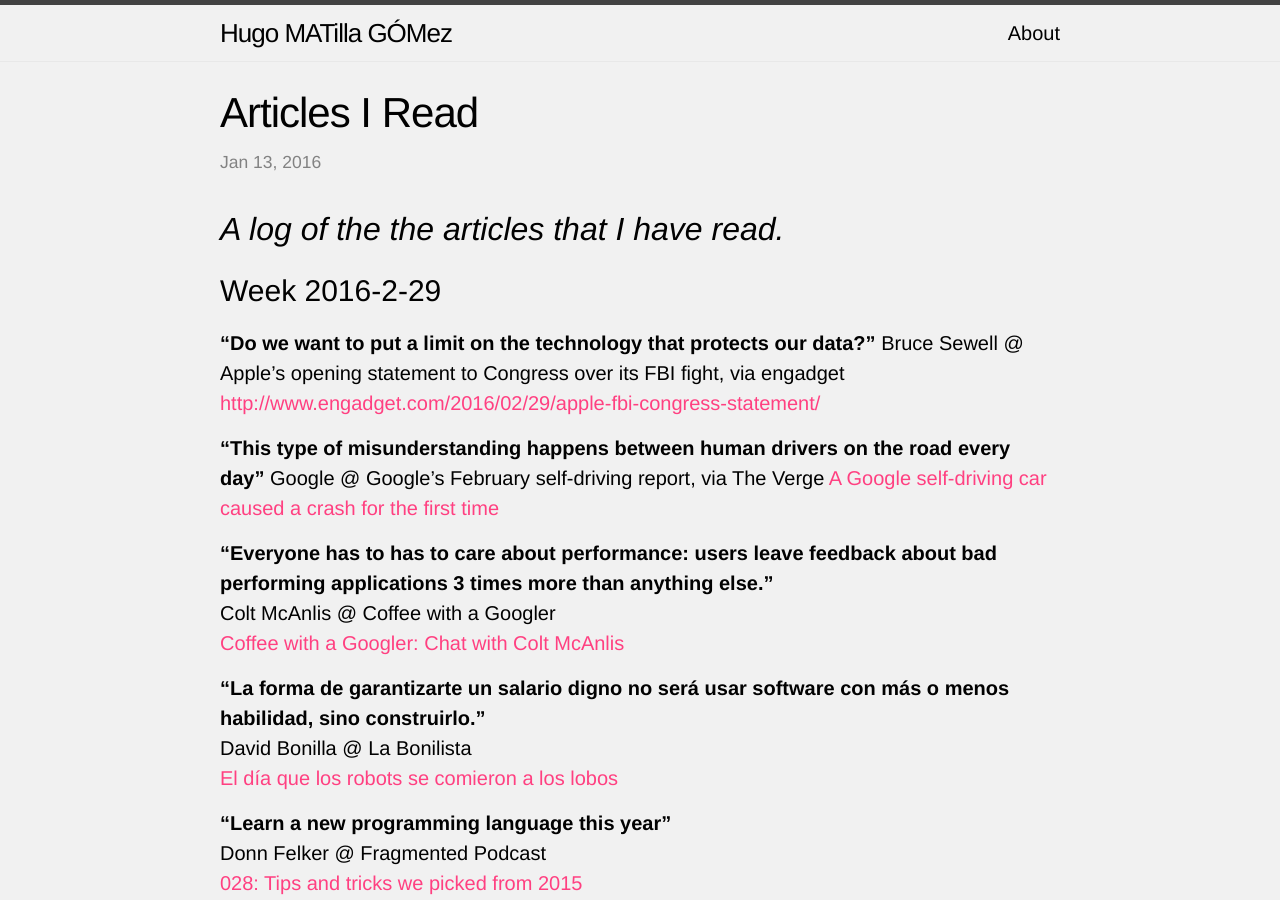
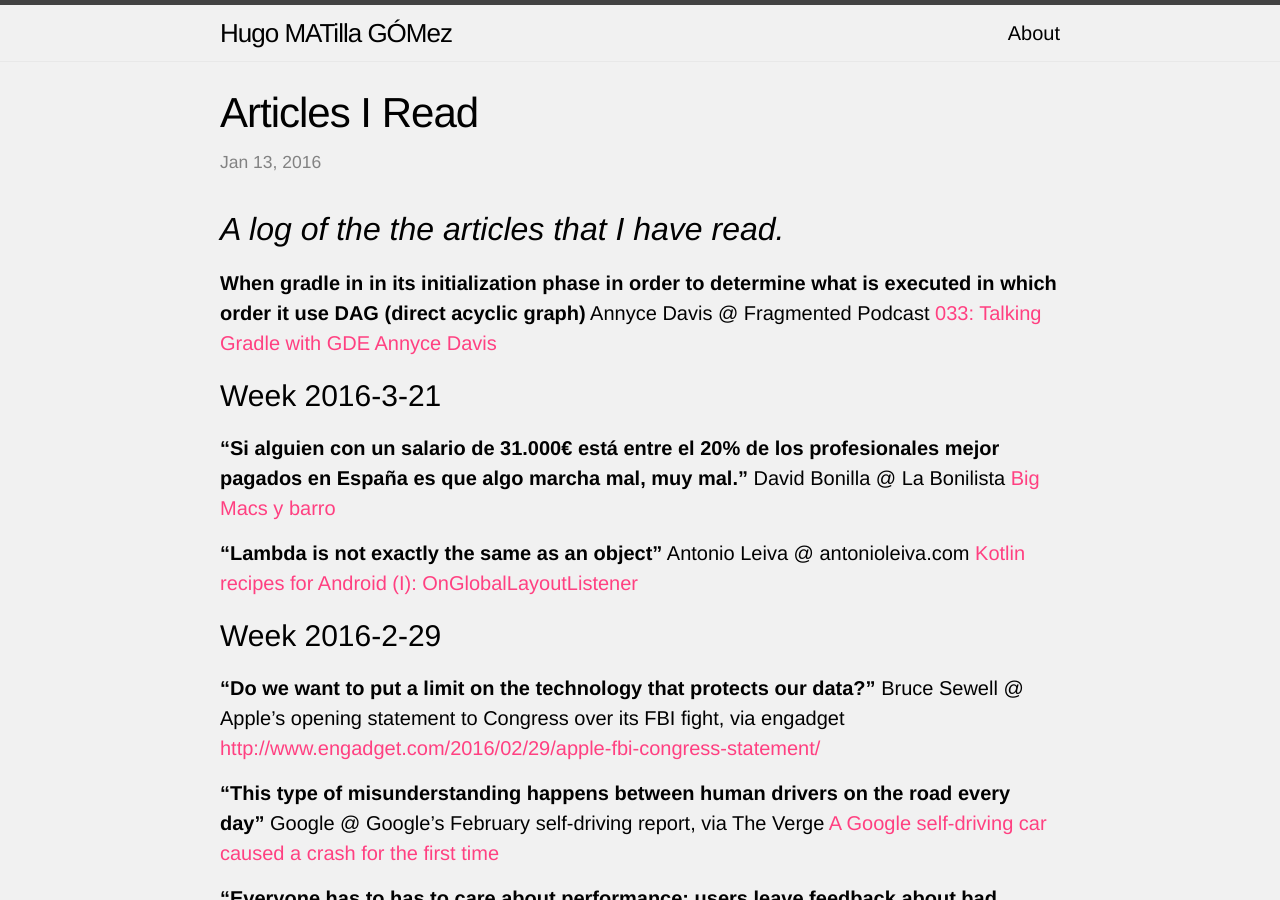
Before and after one commit to HugoMatilla/hugomatilla.github.io, a Jekyll site: the page built from _posts/2016-01-13-Articles-Read.md, in a window 1280 px wide and 900 px high. Built offline with Jekyll 4.4.1, drawn with Linux system fonts in a browser that asks for light colours.

Commit message:
Update articles I read

```diff
--- a/_posts/2016-01-13-Articles-Read.md
+++ b/_posts/2016-01-13-Articles-Read.md
@@ -7,6 +7,19 @@ image : main-articles.jpg
 ---
 
 ## _A log of the the articles that I have read._
+
+**When gradle in in its initialization phase in order to determine what is executed in which order it use DAG (direct acyclic graph)**
+Annyce Davis @ Fragmented Podcast
+[033: Talking Gradle with GDE Annyce Davis](http://fragmentedpodcast.com/episodes/33/)
+
+# Week 2016-3-21
+**"Si alguien con un salario de 31.000€ está entre el 20% de los profesionales mejor pagados en España es que algo marcha mal, muy mal."**
+David Bonilla @ La Bonilista
+[Big Macs y barro](http://us2.campaign-archive2.com/?u=374c664073e1a1fa3deca53b4&id=445a15feab&e=2a1a11c4a7)
+
+**"Lambda is not exactly the same as an object"**
+Antonio Leiva @ antonioleiva.com
+[Kotlin recipes for Android (I): OnGlobalLayoutListener](http://antonioleiva.com/kotlin-ongloballayoutlistener/)
 
 # Week 2016-2-29
 **"Do we want to put a limit on the technology that protects our data?"**
```
